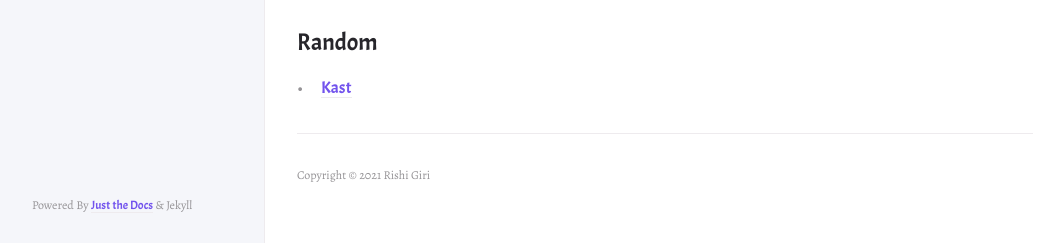
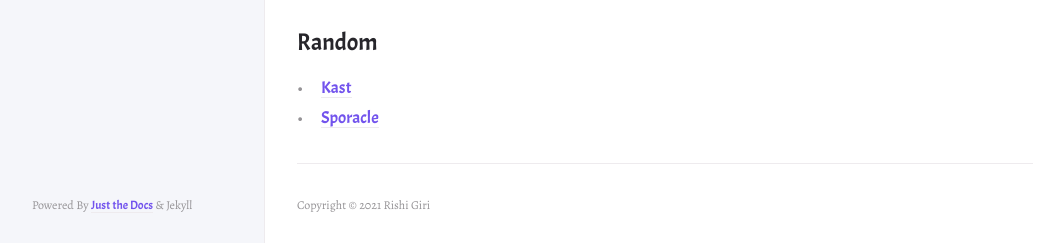
Before and after one commit to r8w/r8w, a Jekyll site: the page built from docs/cool.md, in a window 1280 px wide. Shown: the part 2116-2359 px from the top of the page, without its empty margins (107-1171 px from the left). Built offline with Jekyll 4.4.1, drawn with Linux system fonts in a browser that asks for light colours; nearby versions of some CDN libraries.

Commit message:
update cool

```diff
--- a/docs/cool.md
+++ b/docs/cool.md
@@ -85,3 +85,4 @@ Rest of the sites are used only for the purpose of summary and DOI.
 ## Random
 
 - [Kast](https://kast.gg/)
+- [Sporacle](https://www.sporcle.com/)
```
